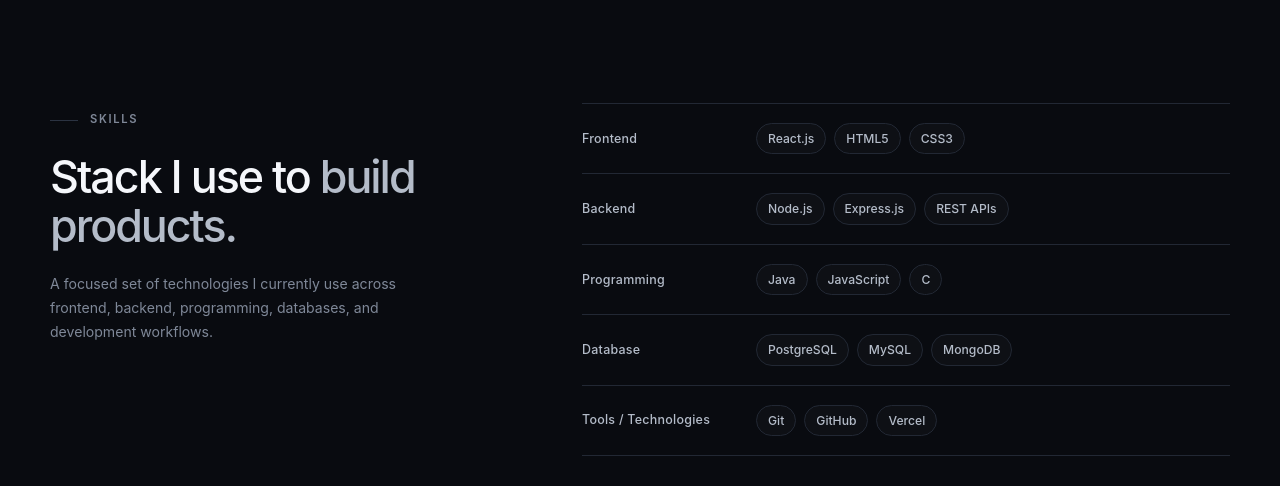
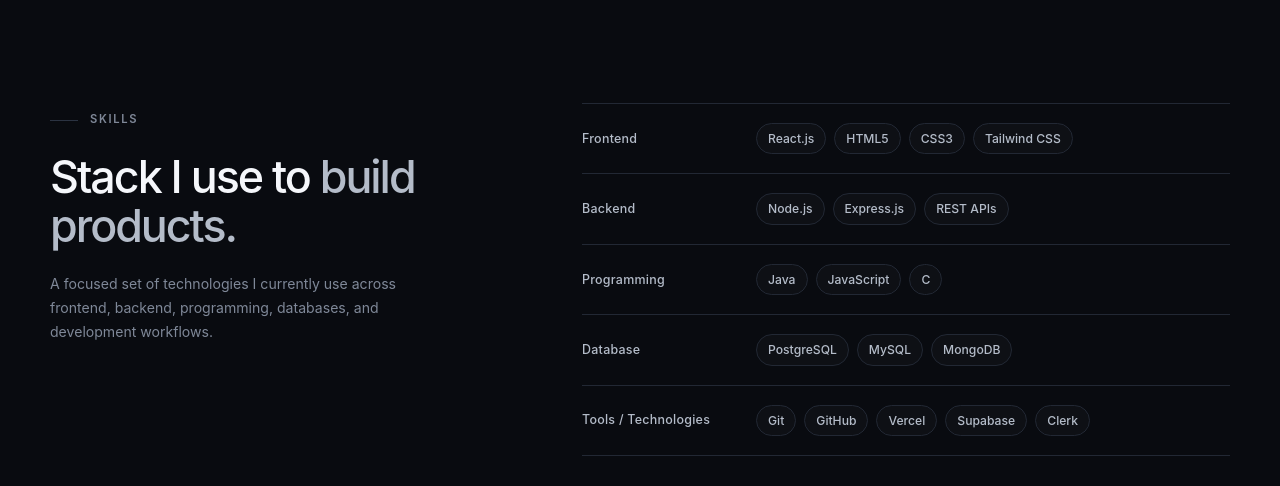
Before and after one commit to ashwinkumar928/developer-portfolio, a React (Vite) app: page / in a window 1280 px wide. Shown: the part 1520-2006 px from the top of the page. Built offline with nearby package versions, Linux system fonts and the light colour scheme.

Commit message:
add new skils

```diff
--- a/src/data/portfolioData.js
+++ b/src/data/portfolioData.js
@@ -6,6 +6,7 @@ export const skillsData = [
       "React.js",
       "HTML5",
       "CSS3",
+      "Tailwind CSS",
     ],
   },
 
@@ -46,6 +47,8 @@ export const skillsData = [
       "Git",
       "GitHub",
       "Vercel",
+      "Supabase",
+      "Clerk",
     ],
   },
 ];
```
Also changed, not shown: 1 other file (tests, documents, lock files or other folders).
